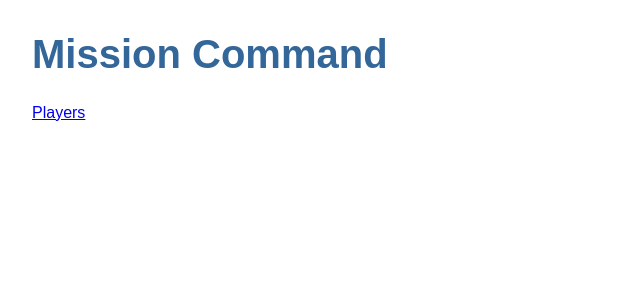
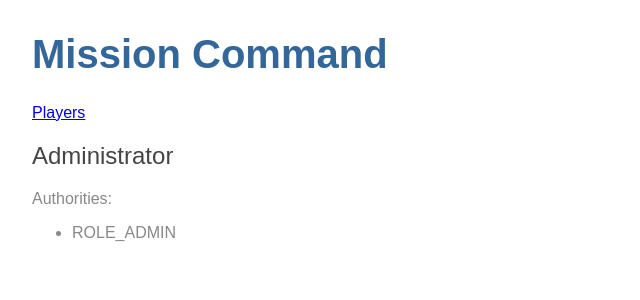
Before and after one commit to BenedictAdamson/MC-web, an Angular app in the folder MC-front-end/src/main/web/mc-front-end/: page /player/Administrator in a window 1280 px wide. Before the commit this address led to /. Shown: the top 300 px of the page, without its empty margins (0-640 px from the left). Built offline with nearby package versions, Linux system fonts and the light colour scheme.

Commit message:
Add basic FE page for each player.

```diff
--- a/MC-front-end/src/main/web/mc-front-end/src/app/app-routing.module.ts
+++ b/MC-front-end/src/main/web/mc-front-end/src/app/app-routing.module.ts
@@ -1,9 +1,11 @@
 import { NgModule } from '@angular/core';
 import { RouterModule, Routes } from '@angular/router';
+import { PlayerComponent } from './player/player.component';
 import { PlayersComponent } from './players/players.component';
 
 const routes: Routes = [
-    { path: 'player', component: PlayersComponent }
+    { path: 'player', component: PlayersComponent, pathMatch: 'full' },
+    { path: 'player/:username', component: PlayerComponent }
 ];
 
 @NgModule({
--- a/MC-front-end/src/main/web/mc-front-end/src/app/app.module.ts
+++ b/MC-front-end/src/main/web/mc-front-end/src/app/app.module.ts
@@ -2,9 +2,9 @@ import { BrowserModule } from '@angular/platform-browser';
 import { NgModule } from '@angular/core';
 
 import { AppComponent } from './app.component';
-import { PlayersComponent } from './players/players.component';
 import { AppRoutingModule } from './app-routing.module';
 import { PlayerComponent } from './player/player.component';
+import { PlayersComponent } from './players/players.component';
 
 @NgModule({
   declarations: [
--- a/MC-front-end/src/main/web/mc-front-end/src/app/player.service.ts
+++ b/MC-front-end/src/main/web/mc-front-end/src/app/player.service.ts
@@ -14,4 +14,8 @@ export class PlayerService {
     getPlayers(): Observable<Player[]> {
         return of(this.players);
     }
+
+    getPlayer(username: string): Observable<Player> {
+        return of(this.players.find(player => player.username === username));
+    }
 }
--- a/MC-front-end/src/main/web/mc-front-end/src/app/player/player.component.html
+++ b/MC-front-end/src/main/web/mc-front-end/src/app/player/player.component.html
@@ -1,3 +1,7 @@
-<p>
-  player works!
-</p>
+<h2>{{player.username}}</h2>
+<p>Authorities:</p>
+<ul class="authorities">
+    <li *ngFor="let authority of player.authorities">
+        {{authority}}
+    </li>
+</ul>
--- a/MC-front-end/src/main/web/mc-front-end/src/app/player/player.component.ts
+++ b/MC-front-end/src/main/web/mc-front-end/src/app/player/player.component.ts
@@ -1,15 +1,31 @@
-import { Component, OnInit } from '@angular/core';
+import { Component, OnInit, Input } from '@angular/core';
+import { ActivatedRoute } from '@angular/router';
+import { Location } from '@angular/common';
+import { PlayerService } from '../player.service';
+import { Player } from '../player';
 
 @Component({
-  selector: 'app-player',
-  templateUrl: './player.component.html',
-  styleUrls: ['./player.component.css']
+    selector: 'app-player',
+    templateUrl: './player.component.html',
+    styleUrls: ['./player.component.css']
 })
 export class PlayerComponent implements OnInit {
 
-  constructor() { }
+    @Input() player: Player;
 
-  ngOnInit() {
-  }
+    constructor(
+        private route: ActivatedRoute,
+        private playerService: PlayerService,
+        private location: Location) { }
 
+    ngOnInit() {
+        this.getPlayer();
+    }
+
+
+    getPlayer(): void {
+        const username = this.route.snapshot.paramMap.get('username');
+        this.playerService.getPlayer(username)
+            .subscribe(player => this.player = player);
+    }
 }
--- a/MC-front-end/src/main/web/mc-front-end/src/app/players/players.component.html
+++ b/MC-front-end/src/main/web/mc-front-end/src/app/players/players.component.html
@@ -1,6 +1,8 @@
 <h2>Players</h2>
 <ul class="players">
     <li *ngFor="let player of players">
-        {{player.username}}
+        <a routerLink="/player/{{player.username}}">
+            {{player.username}}
+        </a>
     </li>
 </ul>
```
